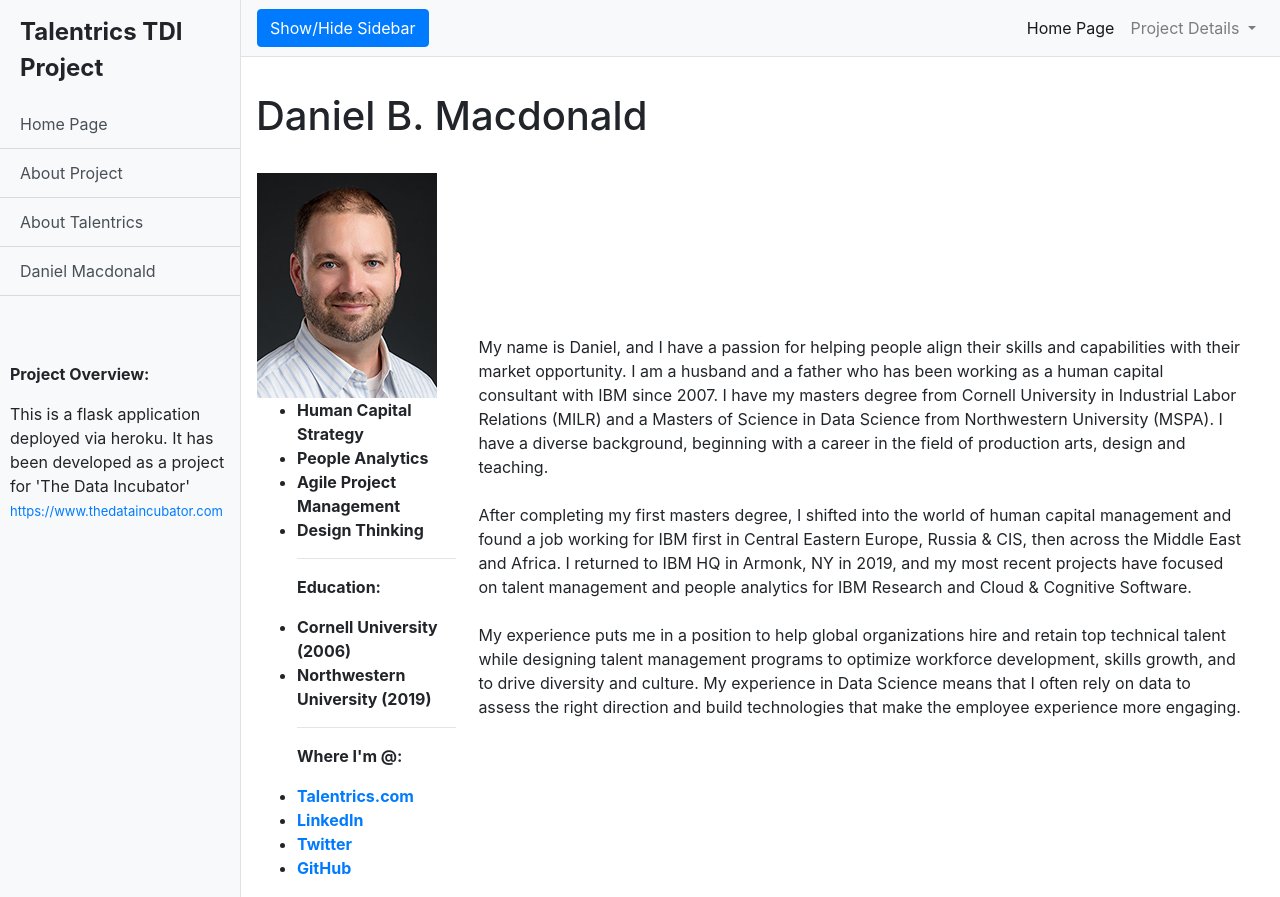
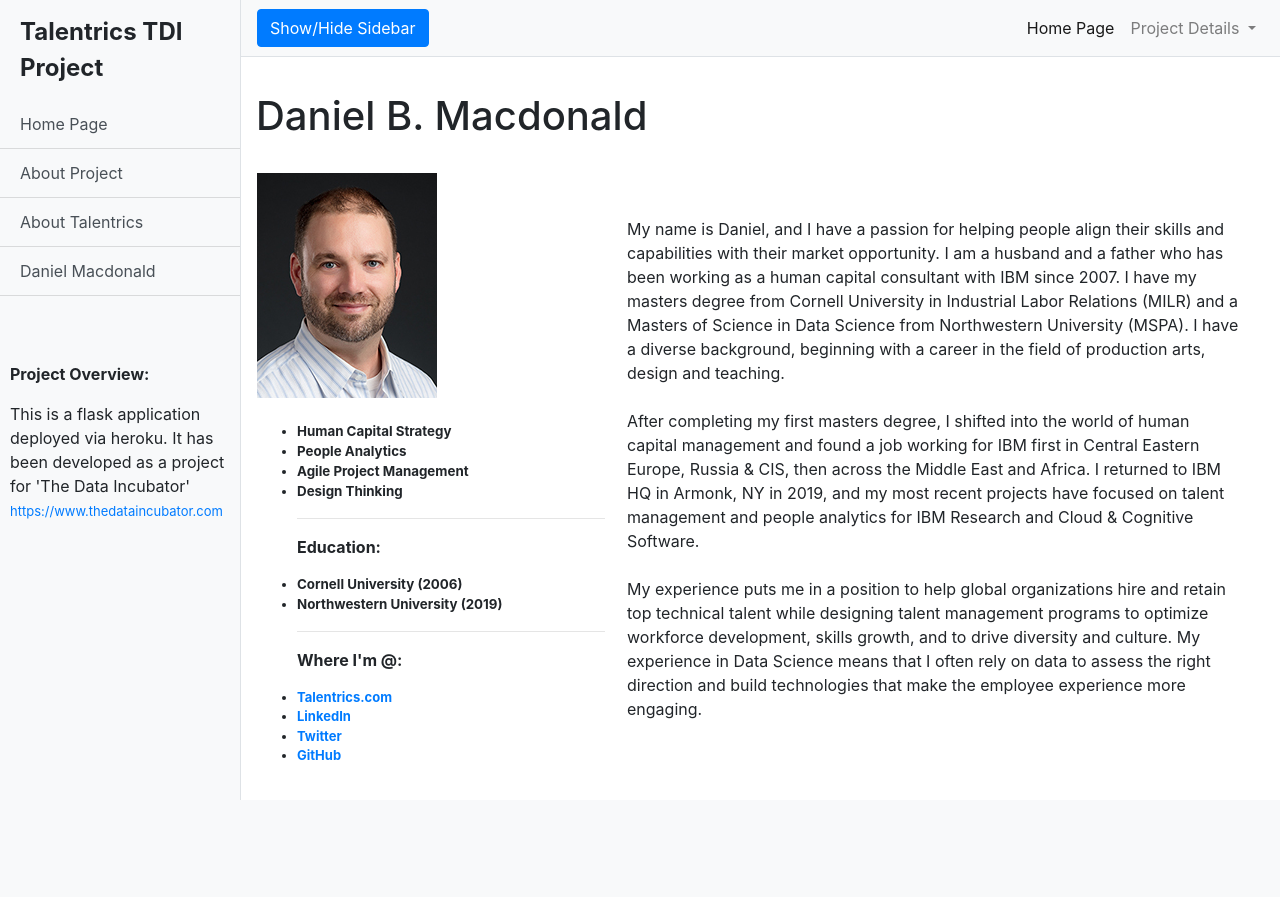
Before and after one commit to talentrics/heroku_test, a Flask app: page /danielbmacdonald in a window 1280 px wide. After the commit the page ends 800 px from the top, so only its background shows below. Run offline with Flask 2, Linux system fonts and the light colour scheme; lists and menus that the app fills with data are empty; some libraries are stand-ins or nearby versions.

Commit message:
Update danielbmacdonald.html

```diff
--- a/templates/danielbmacdonald.html
+++ b/templates/danielbmacdonald.html
@@ -11,27 +11,27 @@
       <br>
 	      <table>
 	         <tr>
-	            <th><img style="vertical-align: top" src="{{ url_for('static', filename='img/DBM_headshot.jpg') }}" width="180" height="225"><br>
-
+	            <th style="width:350px"><img style="vertical-align: top" src="{{ url_for('static', filename='img/DBM_headshot.jpg') }}" width="180" height="225"><br>
+	            <br>
 	            <ul>
-	            	<li>Human Capital Strategy</li>
-	            	<li>People Analytics</li>
-	            	<li>Agile Project Management</li>
-	            	<li>Design Thinking</li>
+	            	<li style="font-size: smaller;">Human Capital Strategy</li>
+	            	<li style="font-size: smaller;">People Analytics</li>
+	            	<li style="font-size: smaller;">Agile Project Management</li>
+	            	<li style="font-size: smaller;">Design Thinking</li>
 	            	<hr>
 	            	<p style="font-weight: bold">Education:</p>
-	            	<li>Cornell University (2006)</li>
-	            	<li>Northwestern University (2019)</li>
+	            	<li style="font-size: smaller;">Cornell University (2006)</li>
+	            	<li style="font-size: smaller;">Northwestern University (2019)</li>
 	            	<hr>
 	            	<p style="font-weight: bold">Where I'm @:</p>
-	            	<li><a add target="_blank" href="https://www.talentrics.com">Talentrics.com</a></li>
-	            	<li><a add target="_blank" href="https://www.linkedin.com/in/talentrics/">LinkedIn</a></li>
-	            	<li><a add target="_blank" href="https://twitter.com/talentrics">Twitter</a></li>
-	            	<li><a add target="_blank" href="https://github.com/talentrics">GitHub</a></li>
+	            	<li style="font-size: small;"><a add target="_blank" href="https://www.talentrics.com">Talentrics.com</a></li>
+	            	<li style="font-size: small;"><a add target="_blank" href="https://www.linkedin.com/in/talentrics/">LinkedIn</a></li>
+	            	<li style="font-size: small;"><a add target="_blank" href="https://twitter.com/talentrics">Twitter</a></li>
+	            	<li style="font-size: small;"><a add target="_blank" href="https://github.com/talentrics">GitHub</a></li>
 	            </ul>
 
 	            </th>
-	            <th><p style="padding-left: 20px; padding-right: 20px;font-weight: normal">
+	            <th><p style="padding-left: 20px; padding-right: 20px;font-weight: normal;vertical-align: top">
             	My name is Daniel, and I have a passion for helping people align their skills and capabilities with their market opportunity.  I am a husband and a father who has been working as a human capital consultant with IBM since 2007.  I have my masters degree from Cornell University in Industrial Labor Relations (MILR) and a Masters of Science in Data Science from Northwestern University (MSPA).  I have a diverse background, beginning with a career in the field of production arts, design and teaching.<br>
             <br>
 				After completing my first masters degree, I shifted into the world of human capital management and found a job working for IBM first in Central Eastern Europe, Russia & CIS, then across the Middle East and Africa.  I returned to IBM HQ in Armonk, NY in 2019, and my most recent projects have focused on talent management and people analytics for IBM Research and Cloud & Cognitive Software.<br>
```
